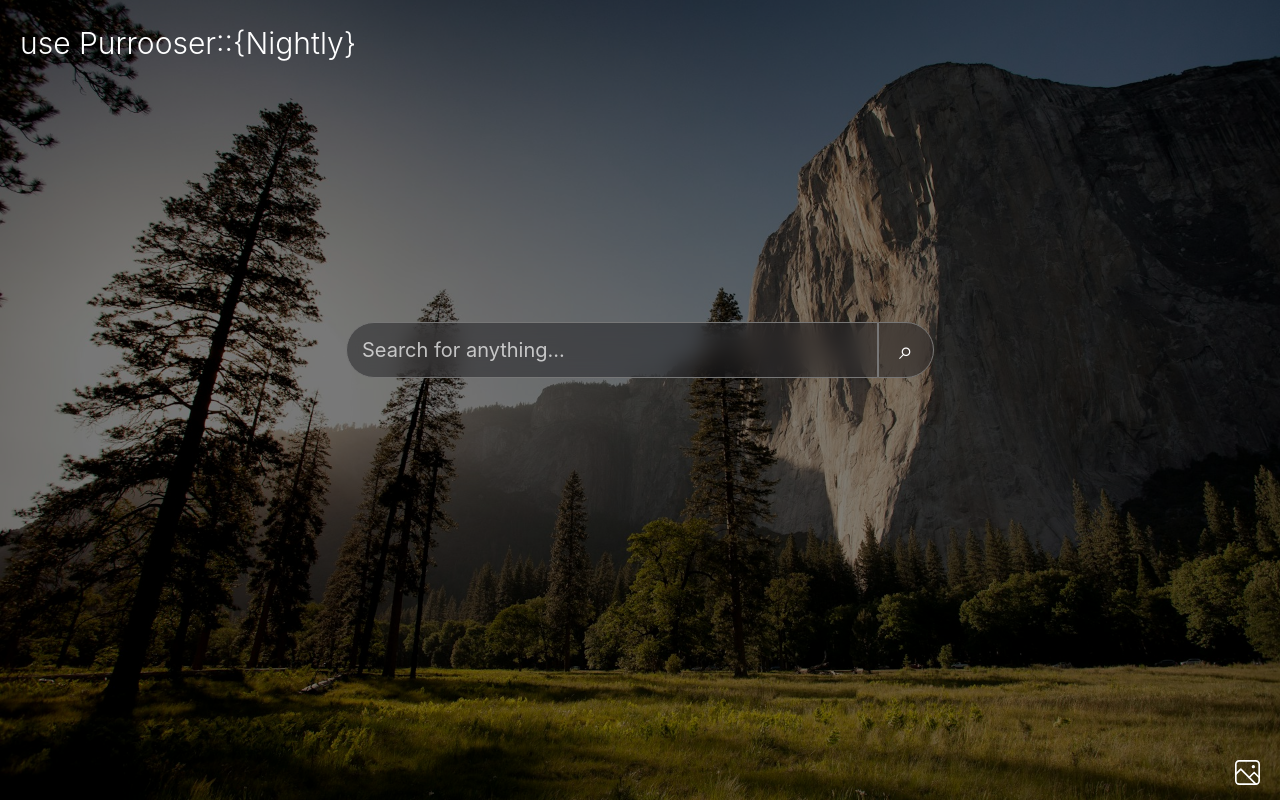
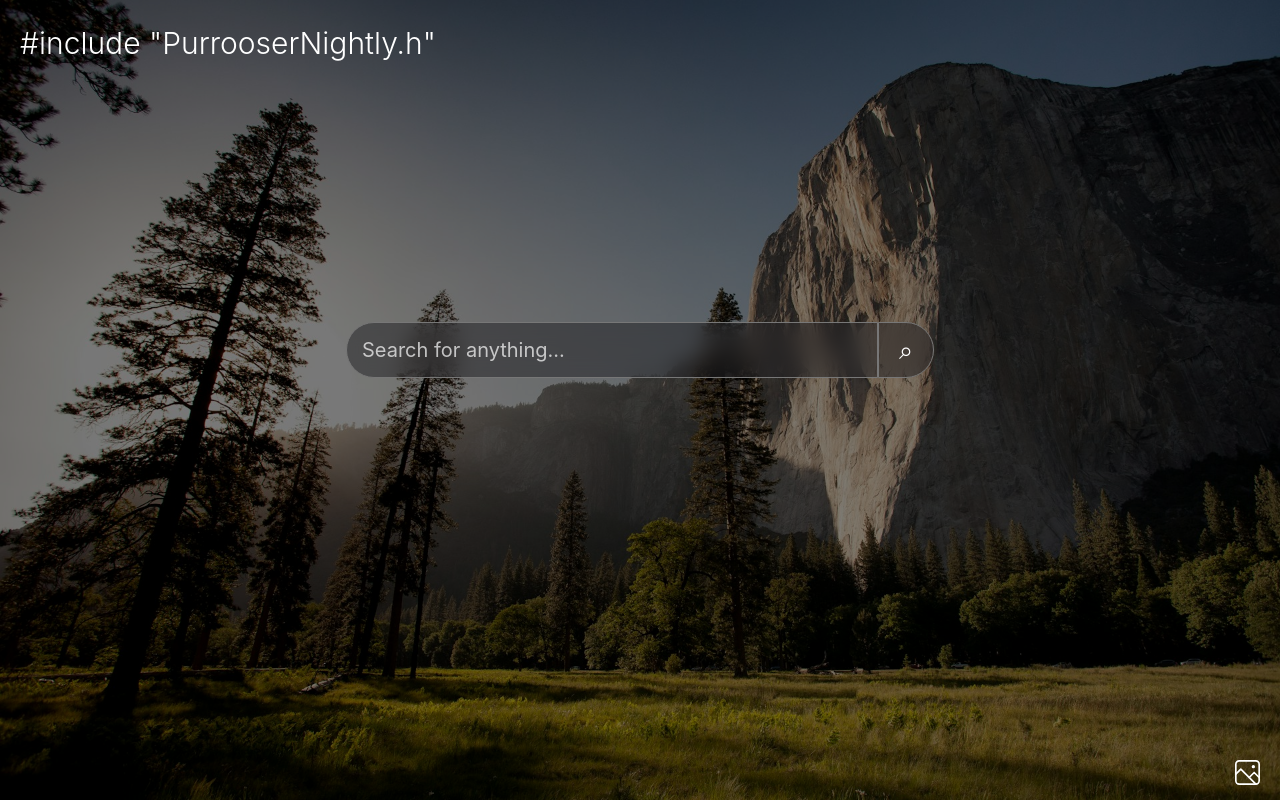
Before and after one commit to Thoq-jar/HeliumAPI, a plain HTML site: page public/ui/index.html in a window 1280 px wide. Drawn offline with nearby package versions, Linux system fonts and the light colour scheme; no server answers.

Commit message:
Update index.html

```diff
--- a/public/ui/index.html
+++ b/public/ui/index.html
@@ -23,7 +23,7 @@
     <div id="weather-description" class="weather-description blur-10px"></div>
 
     <div class="no-select">
-      <h1 class="title">use Purrooser::{Nightly}</h1>
+      <h1 class="title">#include "PurrooserNightly.h"</h1>
     </div>
 
     <div class="container no-select">
```
